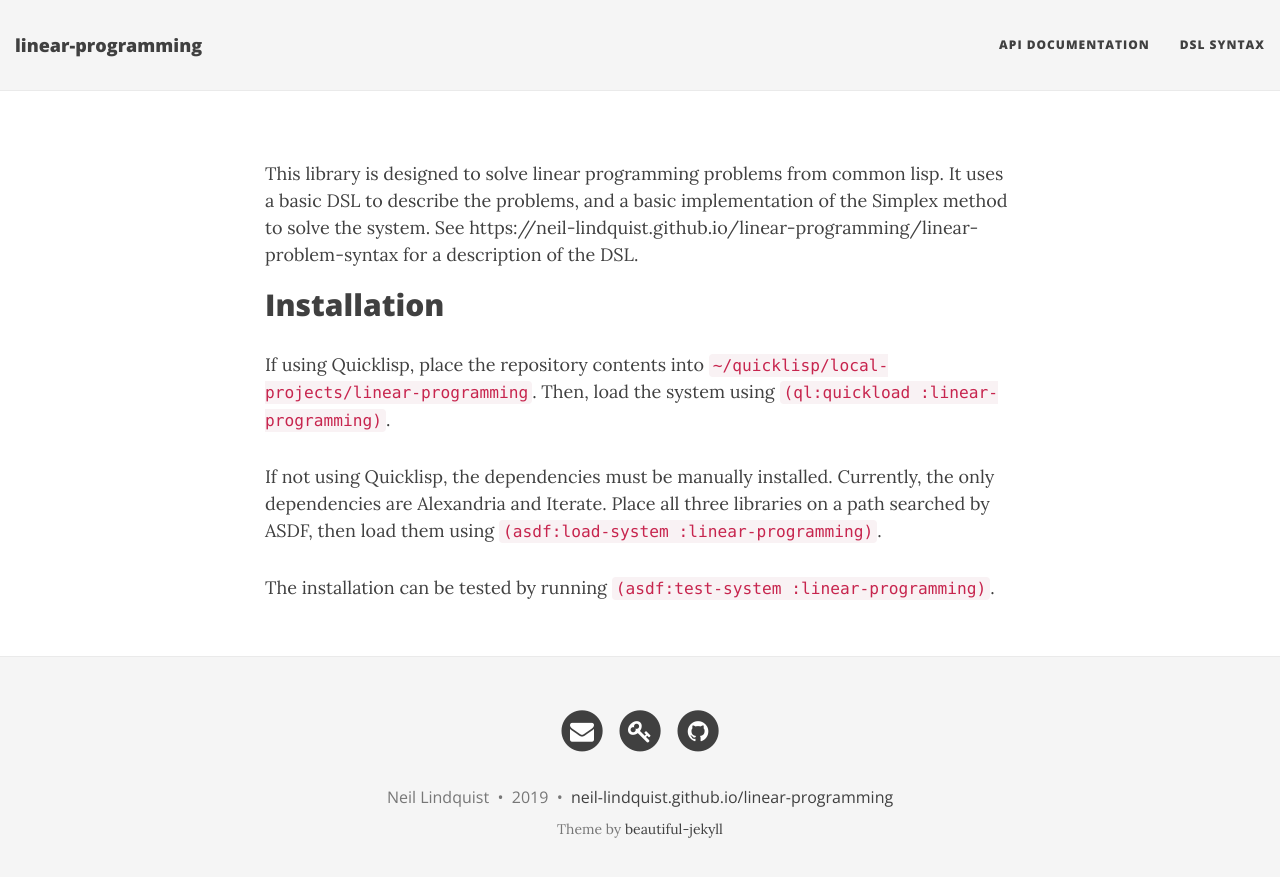
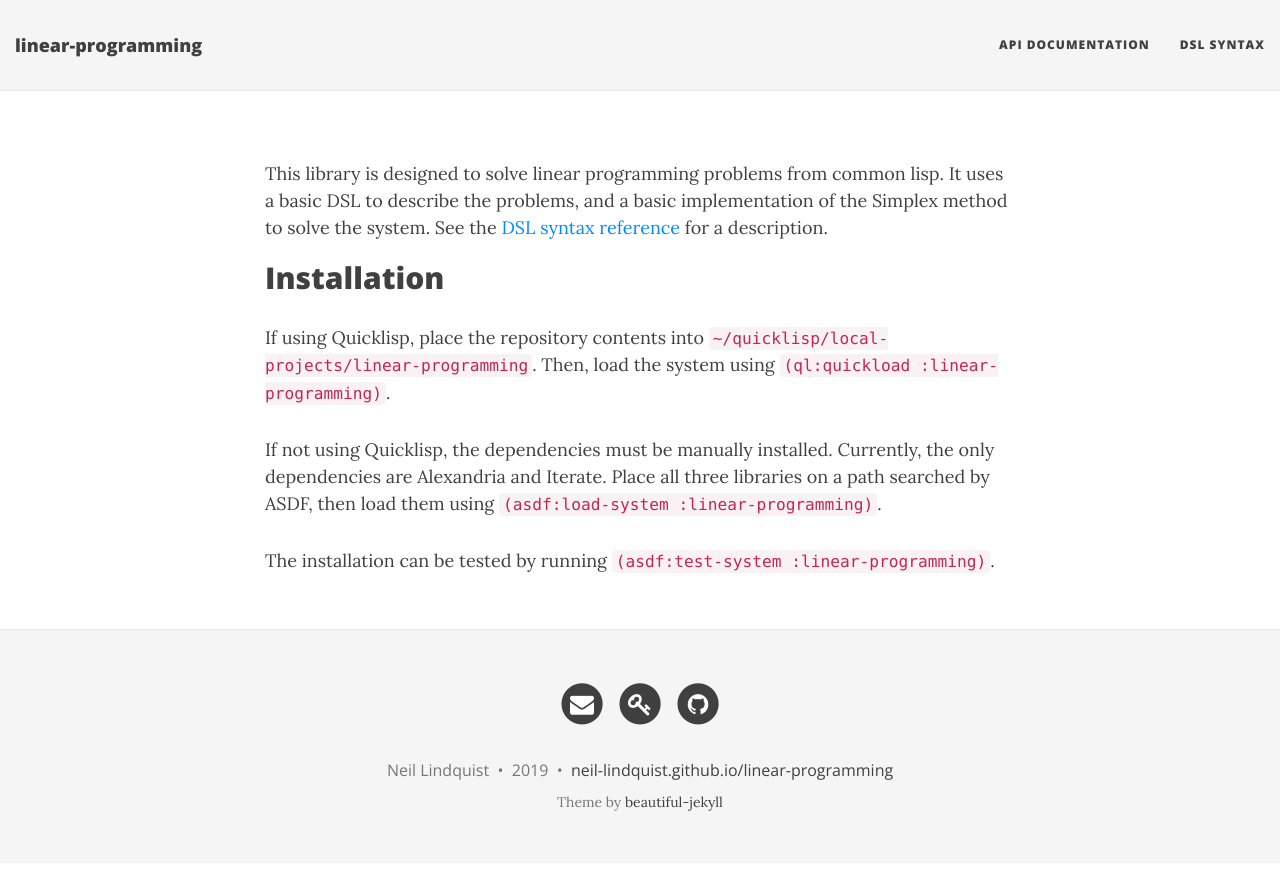
Before and after one commit to neil-lindquist/linear-programming, a Jekyll site: the page built from docs/index.md, in a window 1280 px wide. Shown: the top 877 px of the page. Built offline with Jekyll 4.4.1, drawn with Linux system fonts in a browser that asks for light colours; a style sheet for code colours, icons or effects is not loaded.

Commit message:
Fix a URL in docs

```diff
--- a/docs/index.md
+++ b/docs/index.md
@@ -4,7 +4,7 @@ meta-description: The documentation page for the linear-programming Common Lisp
 ---
 
 This library is designed to solve linear programming problems from common lisp.
-It uses a basic DSL to describe the problems, and a basic implementation of the Simplex method to solve the system.  See https://neil-lindquist.github.io/linear-programming/linear-problem-syntax for a description of the DSL.
+It uses a basic DSL to describe the problems, and a basic implementation of the Simplex method to solve the system.  See the [DSL syntax reference](https://neil-lindquist.github.io/linear-programming/linear-problem-syntax) for a description.
 
 ## Installation
 If using Quicklisp, place the repository contents into `~/quicklisp/local-projects/linear-programming`.
```
